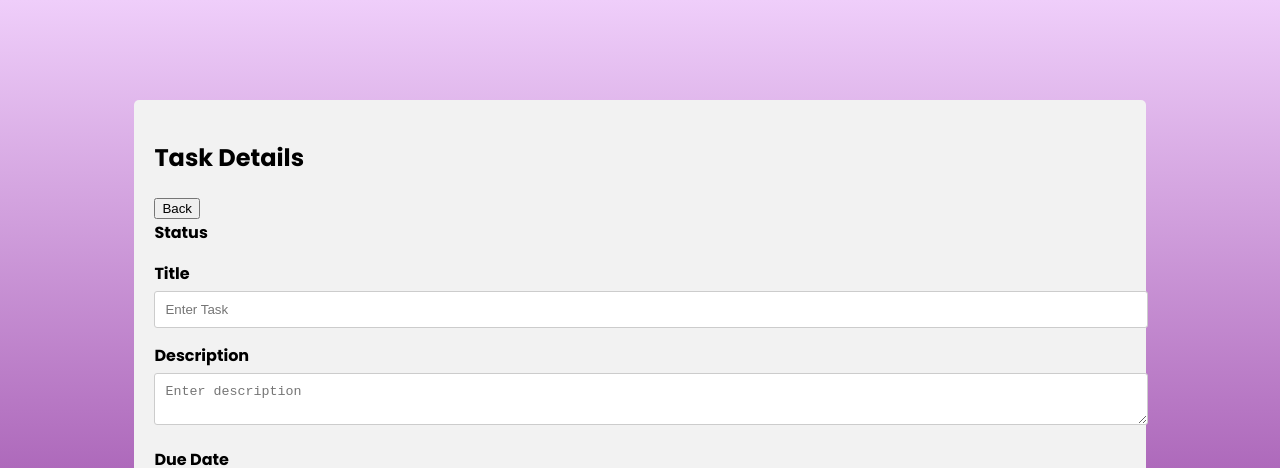
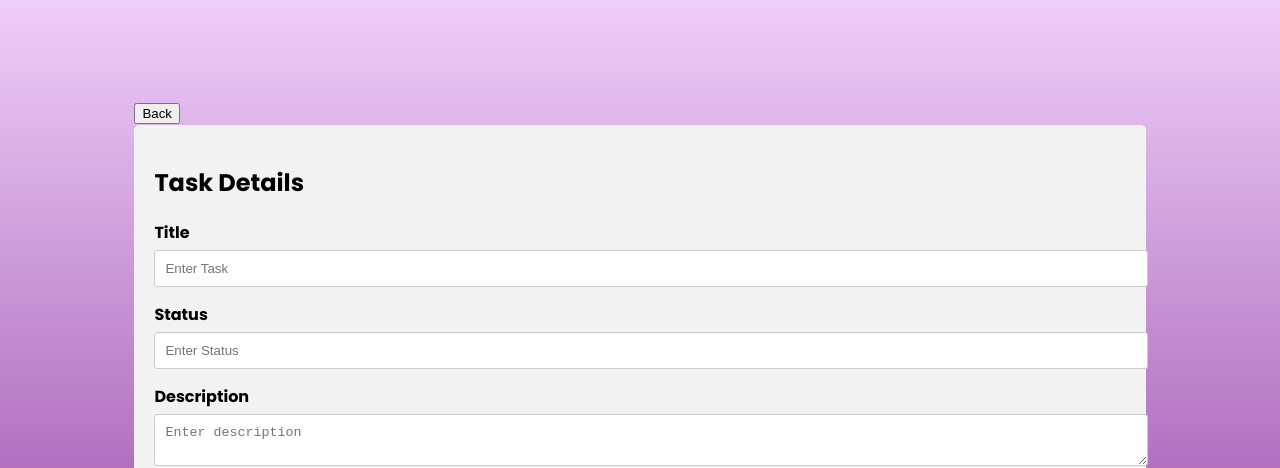
Before and after one commit to DeshanBandara/Full-stack-To-Do-App, a React (Vite) app in the folder frontend/: page /taskDetails/1 in a window 1280 px wide. Shown: the top 468 px of the page. Built offline with nearby package versions, Linux system fonts and the light colour scheme; no server answers.

Commit message:
Added component

```diff
--- a/frontend/src/component/TaskDetails/taskDetails.jsx
+++ b/frontend/src/component/TaskDetails/taskDetails.jsx
@@ -13,6 +13,8 @@ const TaskDetails = () => {
     const [description, setDescription] = useState('')
     const [dueDate, setDueDate] = useState(null)
     const [status, setStatus] = useState('')
+    const [check, setCheck] = useState('')
+    const [error, setError] = useState('')
     const navigate = useNavigate()
     const [todos, setTodos] = useState([])
 
@@ -21,23 +23,29 @@ const TaskDetails = () => {
         axios.get(`http://localhost:3001/getTask/${id}`)
         .then(result => {
             console.log(result.data)
-            const { task, description, dueDate, check } = result.data
+            const { task, status, description, dueDate, check } = result.data
             setTask(task)
+            setStatus(status)
             setDescription(description)
             setDueDate(new Date(dueDate)) //Convert string to date object
-            setStatus(check ? 'Complete' : 'Not Complete')
+            setCheck(check ? 'Complete' : 'Not Complete')
         })
         .catch(err => console.log(err))
     }, [id])
 
     const Update = (e) => {
         e.preventDefault()
-        axios.put(`http://localhost:3001/updateTask/${id}`, {task, description, dueDate})
+        if(!task || !status || !description || !dueDate){
+            setError('Please Fill in all fields!')
+        } else {
+            axios.put(`http://localhost:3001/updateTask/${id}`, {task, status, description, dueDate})
             .then(result => {
                 console.log(result)
                 location.reload()
             })
             .catch(err => console.log(err))
+        }
+
     }
 
     //Delete Items
@@ -52,23 +60,36 @@ const TaskDetails = () => {
 return (
     <div id='create'>
         <div className='containerCreate'>
+                <div>
+                <Link to={'/Home'}><button>Back</button></Link>
+                </div>
+
             <form onSubmit={Update}>
                 <div>
                     <h2>Task Details</h2>
-                    <Link to={'/Home'}><button>Back</button></Link>
                 </div>
+
+                {error && <div className='error'>{error}</div>}
+
                 <div className='addD'>
-                    <label htmlFor='status'>Status</label>
-                    <p style={{color: status === 'Complete' ? 'green' : 'red'}}>{status}</p>
+                    <h3 style={{color: check === 'Complete' ? 'green' : 'red'}}>{check}</h3>
                 </div>
+
                 <div className='addD'>
                     <label htmlFor='name'>Title</label>
                     <input type='text' placeholder='Enter Task' className='formControl' value={task || ''} onChange={(e) => setTask(e.target.value)}/>
                 </div>
+
+                <div className='addD'>
+                    <label htmlFor='status'>Status</label>
+                    <input type='text' placeholder='Enter Status' className='formControl' value={status || ''} onChange={(e) => setStatus(e.target.value)}/>
+                </div>
+
                 <div className='addD'>
                     <label htmlFor='email'>Description</label>
                     <textarea type='text' placeholder='Enter description' className='formControl' value={description  || ''} onChange={(e) => setDescription(e.target.value)} />
                 </div>
+
                 <div className='addD'>
                     <label htmlFor='age'>Due Date</label>
                     <Datetime
```
Lines whose indentation alone changed are shown as unchanged.
